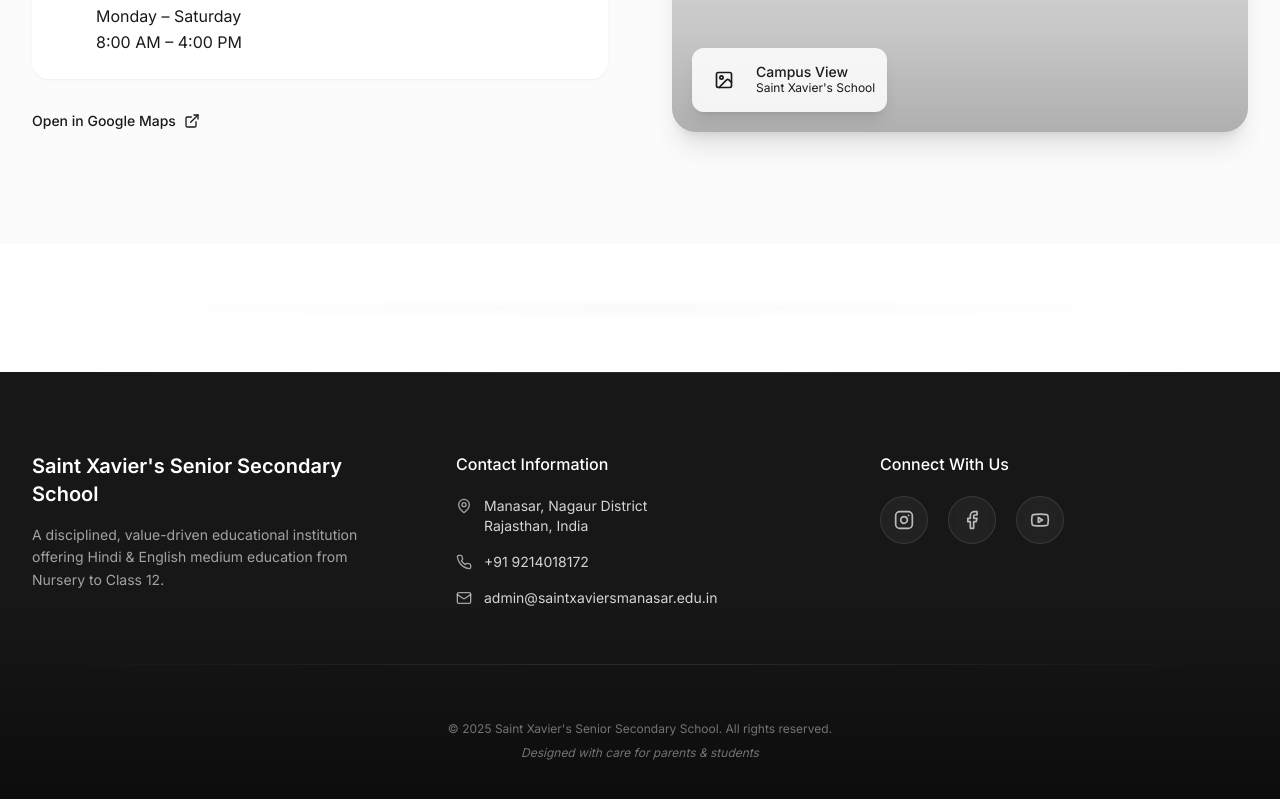
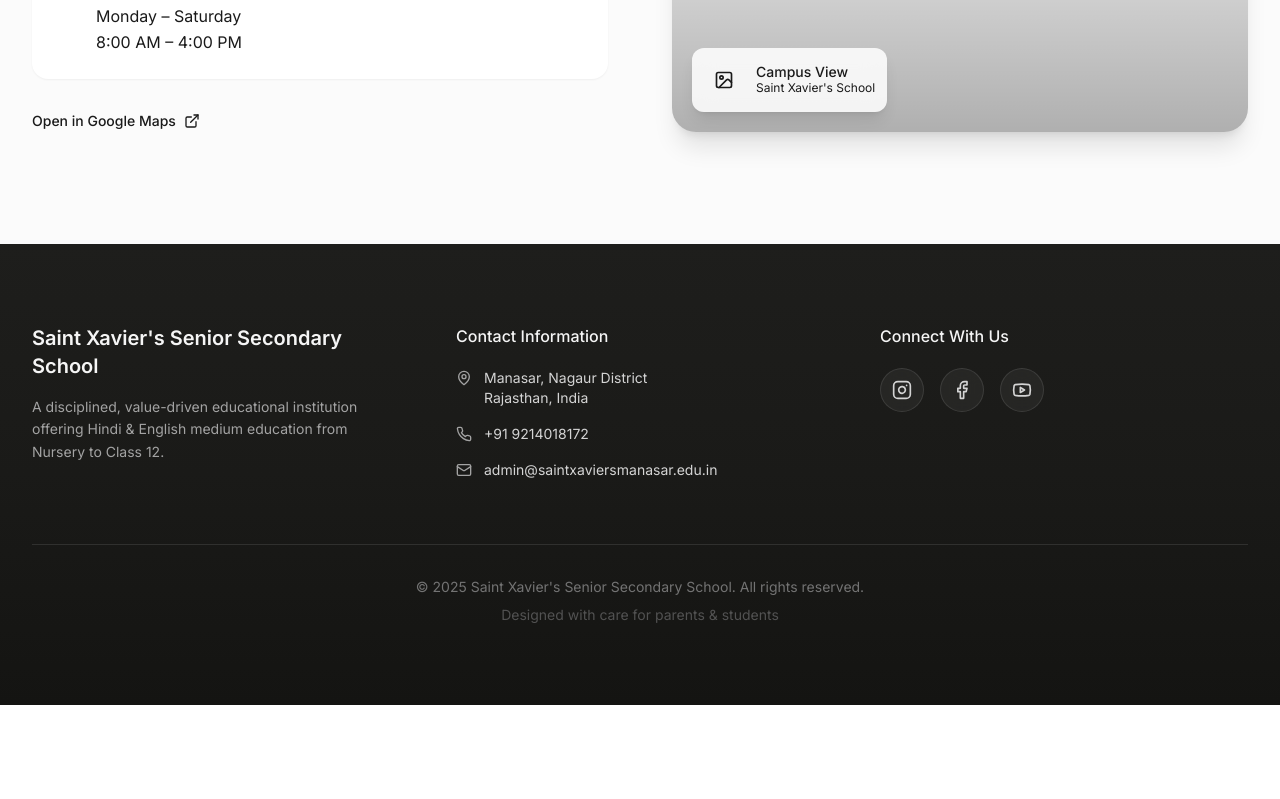
Before and after one commit to dineshsinghchouhan462-png/sx-school-clean, a Next.js app: page / in a window 1280 px wide. Shown: the part 10022-10821 px from the top of the page. After the commit the page ends 10727 px from the top, so only its background shows below. Built offline with nearby package versions, Linux system fonts and the light colour scheme.

Commit message:
Update footer.tsx

```diff
--- a/components/sections/footer.tsx
+++ b/components/sections/footer.tsx
@@ -11,22 +11,17 @@
 
 export default function Footer() {
   return (
-    <>
-      {/* 🎬 CINEMATIC END-OF-PAGE DIVIDER */}
-      <div className="relative h-32 bg-gradient-to-b from-background to-transparent">
-        <div className="absolute inset-x-0 top-16 h-px bg-gradient-to-r from-transparent via-black/20 to-transparent blur-sm" />
-      </div>
+    <footer className="relative overflow-hidden">
+      {/* CINEMATIC END-OF-PAGE DIVIDER */}
+      <div className="absolute inset-x-0 top-0 h-24 bg-gradient-to-b from-transparent via-black/10 to-transparent pointer-events-none" />
 
-      <footer className="relative bg-gradient-to-b from-neutral-900 via-neutral-900 to-neutral-950 text-neutral-300">
-        {/* subtle top glow */}
-        <div className="absolute inset-x-0 top-0 h-px bg-gradient-to-r from-transparent via-white/10 to-transparent" />
-
+      {/* WARM CHARCOAL MIST BACKGROUND */}
+      <div className="relative bg-gradient-to-b from-[#1e1e1c] via-[#1a1a18] to-[#141412] text-neutral-300">
         <div className="max-w-7xl mx-auto px-6 lg:px-8 py-20">
-          {/* GRID */}
           <div className="grid grid-cols-1 md:grid-cols-3 gap-14">
             {/* BRAND */}
             <div>
-              <h3 className="text-xl font-semibold text-white mb-4">
+              <h3 className="text-xl font-semibold text-neutral-100 mb-4">
                 Saint Xavier&apos;s Senior Secondary School
               </h3>
               <p className="text-sm text-neutral-400 leading-relaxed max-w-sm">
@@ -37,13 +32,13 @@
 
             {/* CONTACT */}
             <div>
-              <h4 className="text-base font-medium text-white mb-5">
+              <h4 className="text-base font-medium text-neutral-100 mb-5">
                 Contact Information
               </h4>
 
               <ul className="space-y-4 text-sm">
                 <li className="flex items-start gap-3">
-                  <MapPin className="w-4 h-4 mt-0.5 text-white/60" />
+                  <MapPin className="w-4 h-4 mt-0.5 text-neutral-400" />
                   <span>
                     Manasar, Nagaur District
                     <br />
@@ -52,20 +47,20 @@
                 </li>
 
                 <li className="flex items-center gap-3">
-                  <Phone className="w-4 h-4 text-white/60" />
+                  <Phone className="w-4 h-4 text-neutral-400" />
                   <a
                     href="tel:+919214018172"
-                    className="hover:text-white transition"
+                    className="hover:text-neutral-100 transition"
                   >
                     +91 9214018172
                   </a>
                 </li>
 
                 <li className="flex items-center gap-3">
-                  <Mail className="w-4 h-4 text-white/60" />
+                  <Mail className="w-4 h-4 text-neutral-400" />
                   <a
                     href="mailto:admin@saintxaviersmanasar.edu.in"
-                    className="hover:text-white transition"
+                    className="hover:text-neutral-100 transition"
                   >
                     admin@saintxaviersmanasar.edu.in
                   </a>
@@ -75,11 +70,11 @@
 
             {/* SOCIAL */}
             <div>
-              <h4 className="text-base font-medium text-white mb-5">
+              <h4 className="text-base font-medium text-neutral-100 mb-5">
                 Connect With Us
               </h4>
 
-              <div className="flex gap-5">
+              <div className="flex gap-4">
                 {[
                   {
                     icon: Instagram,
@@ -101,40 +96,34 @@
                     rel="noopener noreferrer"
                     className="
                       group
-                      w-12 h-12
+                      w-11 h-11
                       rounded-full
                       bg-white/5
                       backdrop-blur
+                      border border-white/10
                       flex items-center justify-center
-                      border border-white/10
                       transition-all duration-300
-                      hover:scale-110
+                      hover:scale-105
                       hover:bg-white/10
-                      hover:shadow-[0_0_30px_rgba(255,255,255,0.25)]
+                      hover:shadow-[0_0_18px_rgba(255,255,255,0.18)]
                     "
                   >
-                    <item.icon className="w-5 h-5 text-white/70 group-hover:text-white transition" />
+                    <item.icon className="w-5 h-5 text-neutral-300 group-hover:text-neutral-100 transition" />
                   </a>
                 ))}
               </div>
             </div>
           </div>
 
-          {/* DIVIDER */}
-          <div className="my-14 h-px bg-gradient-to-r from-transparent via-white/10 to-transparent" />
-
-          {/* BOTTOM */}
-          <div className="text-center text-xs text-neutral-500 space-y-2">
-            <p>
-              © 2025 Saint Xavier&apos;s Senior Secondary School. All rights
-              reserved.
-            </p>
-            <p className="italic">
+          {/* FOOTER BOTTOM */}
+          <div className="mt-16 pt-8 border-t border-white/10 text-sm text-neutral-500 text-center">
+            © 2025 Saint Xavier&apos;s Senior Secondary School. All rights reserved.
+            <div className="mt-2 text-neutral-600">
               Designed with care for parents & students
-            </p>
+            </div>
           </div>
         </div>
-      </footer>
-    </>
+      </div>
+    </footer>
   )
 }
```
